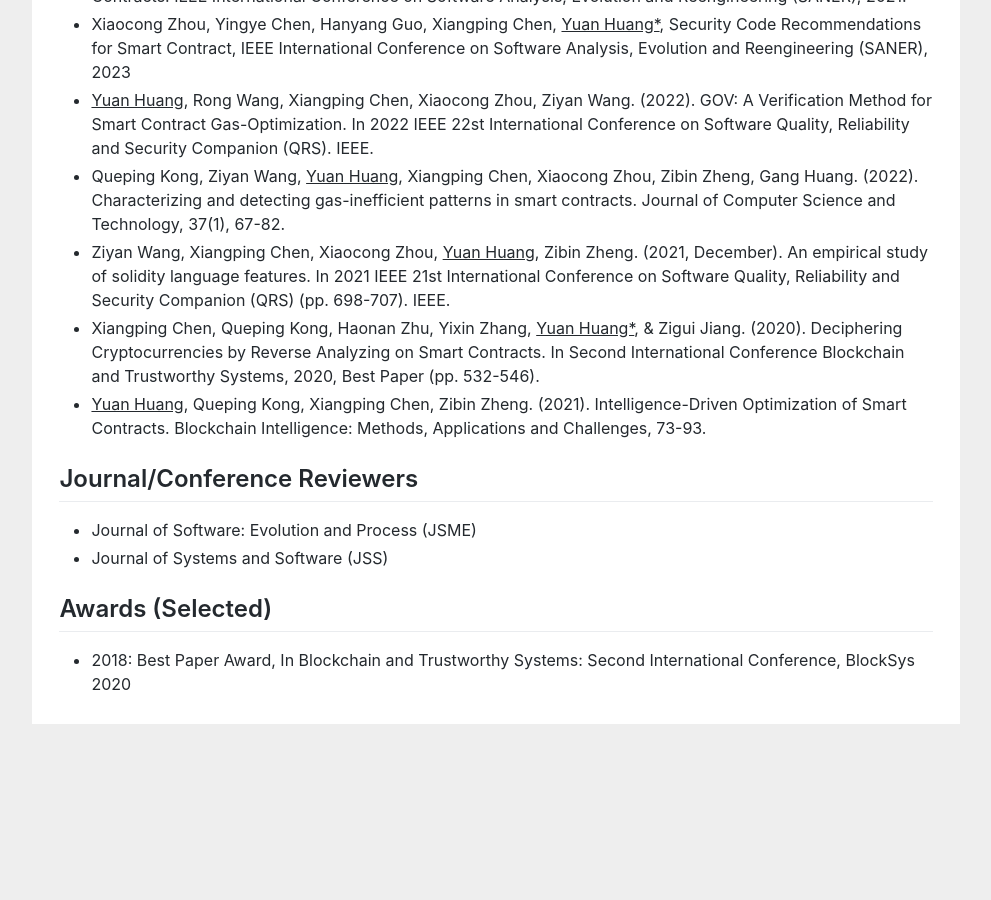
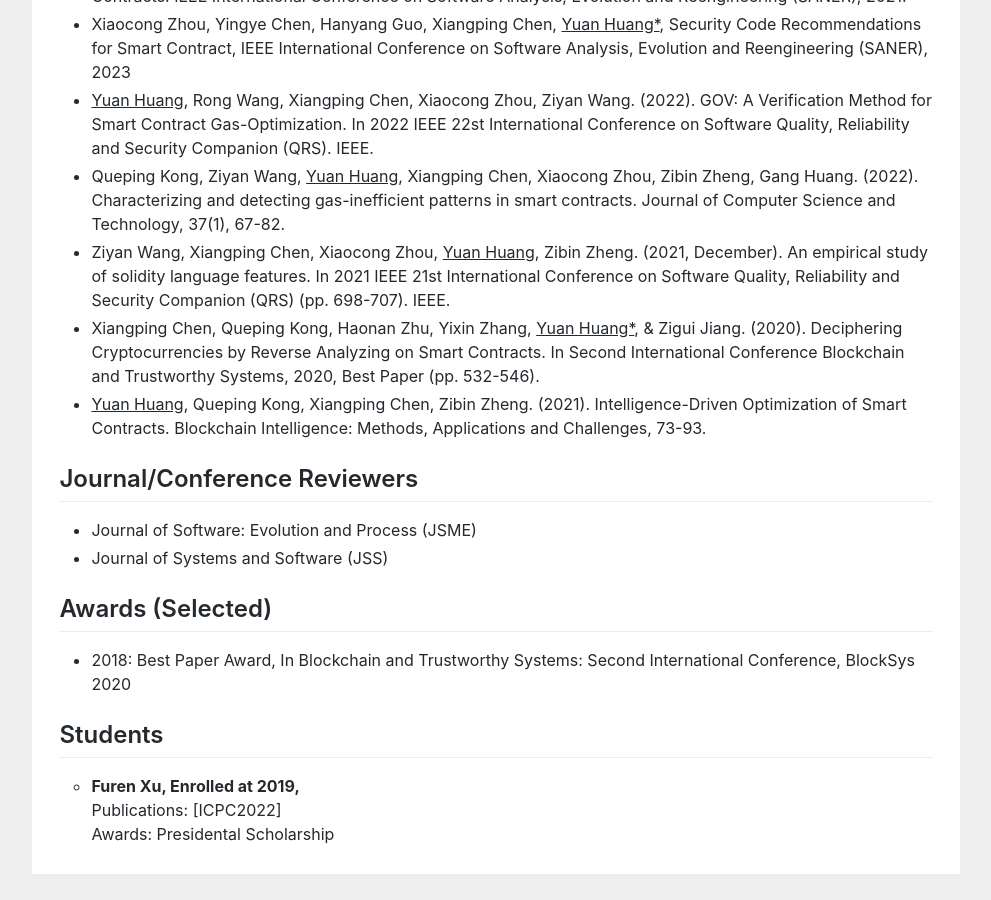
Before and after one commit to huangyuan-hy/huangyuan-hy.github.io, a Jekyll site: the page index.html, which Jekyll copies as it is, in a window 1280 px wide and 900 px high, scrolled down 2047 px. Shown: the whole window, without its empty margins (144-1135 px from the left). Built offline with Jekyll 4.4.1, drawn with Linux system fonts in a browser that asks for light colours; before the commit the page ends 2796 px from its top, so only the background shows below that.

Commit message:
Update index.html

```diff
--- a/index.html
+++ b/index.html
@@ -151,6 +151,15 @@ gtag('config', 'UA-158965281-1');
 
 				</ul>
 
+				<h2>Students</h2>
+				<ul>
+
+<li type="circle"><b>Furen Xu, Enrolled at 2019,</b></li>
+    Publications: [ICPC2022]<br>
+    Awards: Presidental Scholarship
+
+				</ul>
+
 			</article>
 		</div>
 	</body>
```
